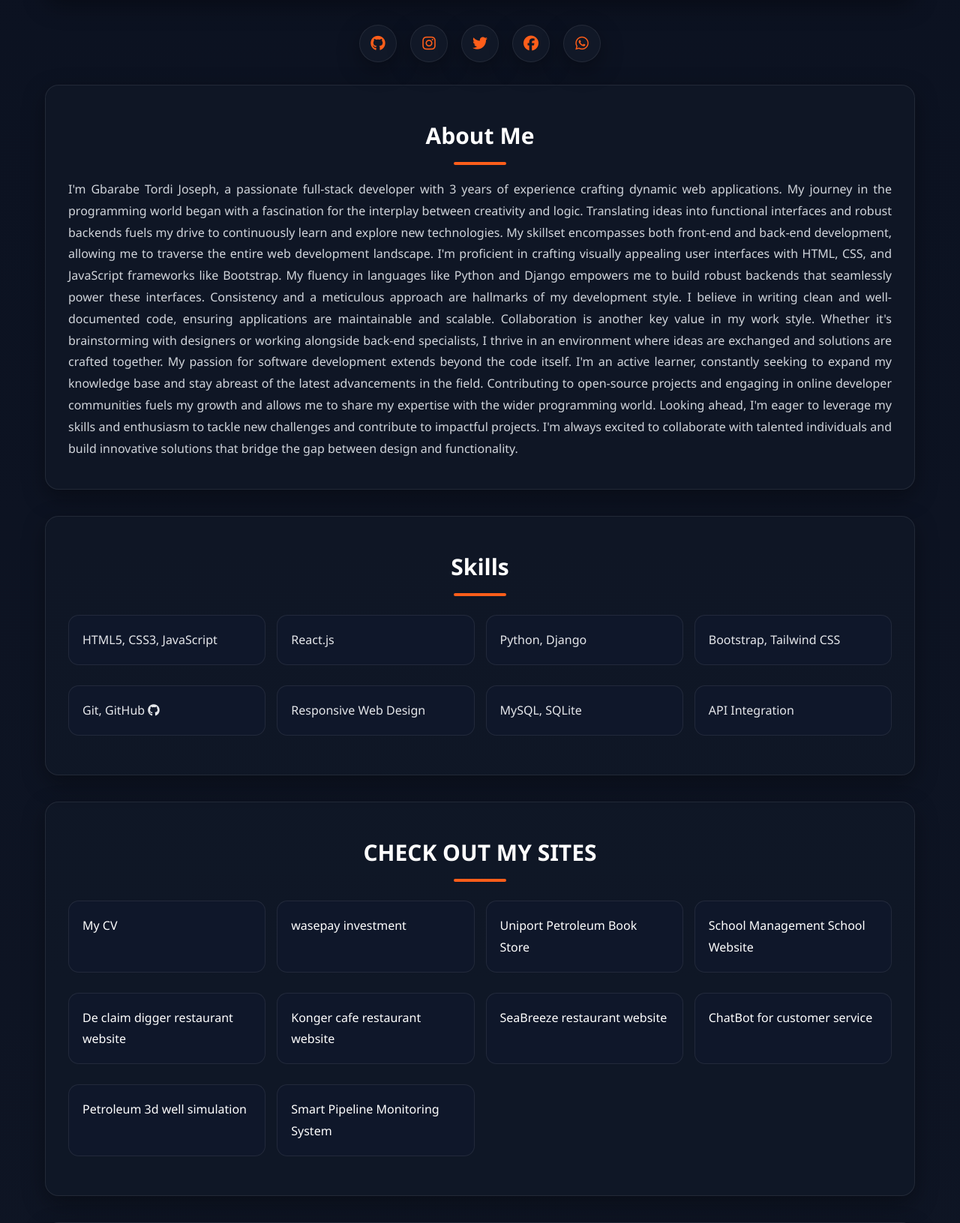
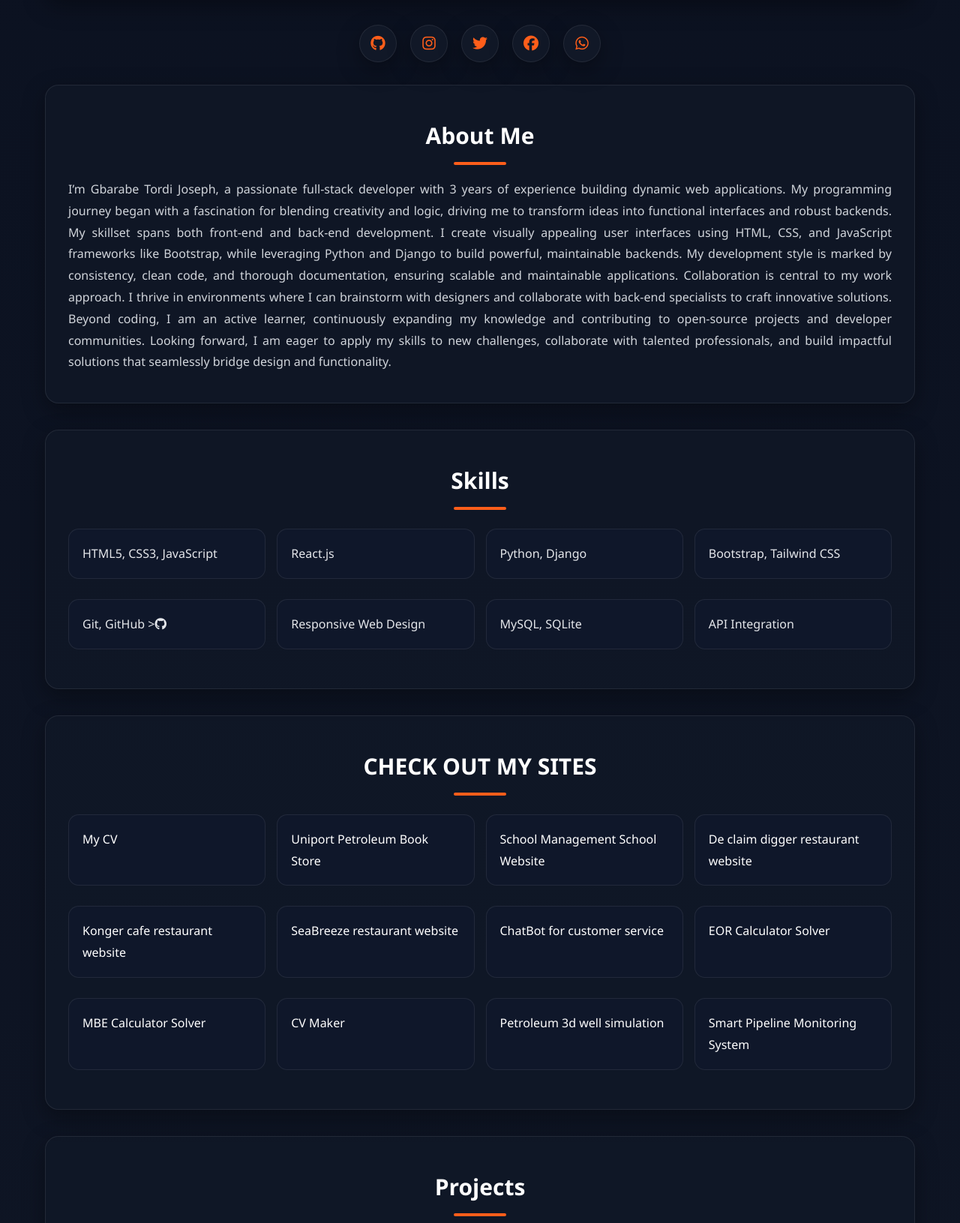
Before and after one commit to Tordi-portfolio/my_port_folio, a Django app: page / in a window 1280 px wide. Shown: the part 581-2212 px from the top of the page at 75% size. Run offline with Django 5.2, Linux system fonts and the light colour scheme.

Commit message:
Add files via upload

```diff
--- a/templates/home.html
+++ b/templates/home.html
@@ -466,15 +466,17 @@
       <h2>About Me</h2>
 
       <p>
-        I'm Gbarabe Tordi Joseph, a passionate full-stack developer with 3 years of experience crafting dynamic web applications. My journey in the programming world began with a fascination for the interplay between creativity and logic. Translating ideas into functional interfaces and robust backends fuels my drive to continuously learn and explore new technologies.
-
-        My skillset encompasses both front-end and back-end development, allowing me to traverse the entire web development landscape. I'm proficient in crafting visually appealing user interfaces with HTML, CSS, and JavaScript frameworks like Bootstrap. My fluency in languages like Python and Django empowers me to build robust backends that seamlessly power these interfaces.
-
-        Consistency and a meticulous approach are hallmarks of my development style. I believe in writing clean and well-documented code, ensuring applications are maintainable and scalable. Collaboration is another key value in my work style. Whether it's brainstorming with designers or working alongside back-end specialists, I thrive in an environment where ideas are exchanged and solutions are crafted together.
-
-        My passion for software development extends beyond the code itself. I'm an active learner, constantly seeking to expand my knowledge base and stay abreast of the latest advancements in the field. Contributing to open-source projects and engaging in online developer communities fuels my growth and allows me to share my expertise with the wider programming world.
-
-        Looking ahead, I'm eager to leverage my skills and enthusiasm to tackle new challenges and contribute to impactful projects. I'm always excited to collaborate with talented individuals and build innovative solutions that bridge the gap between design and functionality.
+        I’m Gbarabe Tordi Joseph, a passionate full-stack developer with 3 years of experience building dynamic web
+        applications. My programming journey began with a fascination for blending creativity and logic, driving me
+        to transform ideas into functional interfaces and robust backends. My skillset spans both front-end and back-end
+        development. I create visually appealing user interfaces using HTML, CSS, and JavaScript frameworks like
+        Bootstrap, while leveraging Python and Django to build powerful, maintainable backends. My development style
+        is marked by consistency, clean code, and thorough documentation, ensuring scalable and maintainable
+        applications. Collaboration is central to my work approach. I thrive in environments where I can brainstorm with
+        designers and collaborate with back-end specialists to craft innovative solutions. Beyond coding, I am an active
+        learner, continuously expanding my knowledge and contributing to open-source projects and developer communities. Looking
+        forward, I am eager to apply my skills to new challenges, collaborate with talented professionals, and build impactful
+        solutions that seamlessly bridge design and functionality.
       </p>
 
     </section>
@@ -488,7 +490,7 @@
         <li>React.js</li>
         <li>Python, Django</li>
         <li>Bootstrap, Tailwind CSS</li>
-        <li>Git, GitHub <a href="https://github.com/Tordi-portfolio?tab=repositories"><i class="fab fa-github"></i></a></li>
+        <li>Git, GitHub ><i class="fab fa-github"></i></li>
         <li>Responsive Web Design</li>
         <li>MySQL, SQLite</li>
         <li>API Integration</li>
@@ -501,14 +503,16 @@
       <h2>CHECK OUT MY SITES</h2>
 
       <ul>
-        <li><a href="Https://tordicv.pythonanywhere.com">My CV</a></li>
-        <li><a href="Https://wasepay.pythonanywhere.com">wasepay investment</a></li>
-        <li><a href="UniportPetroleumBooks.pythonanywhere.com">Uniport Petroleum Book Store</a></li>
-        <li><a href="Https://tordischool.pythonanywhere.com">School Management School Website</a></li>
-        <li><a href="">De claim digger restaurant website</a></li>
-        <li><a href="">Konger cafe restaurant website</a></li>
+        <li><a href="https://tordicv.pythonanywhere.com">My CV</a></li>
+        <li><a href="https://UniportPetroleumBooks.pythonanywhere.com">Uniport Petroleum Book Store</a></li>
+        <li><a href="https://tordischool.pythonanywhere.com">School Management School Website</a></li>
+        <li><a href="https://declaimdiggerstore.onrender.com">De claim digger restaurant website</a></li>
+        <li><a href="https://kongercafe.onrender.com">Konger cafe restaurant website</a></li>
         <li><a href="">SeaBreeze restaurant website</a></li>
-        <li><a href="">ChatBot for customer service</a></li>
+        <li><a href="https://chatbotservice-g72s.onrender.com/">ChatBot for customer service</a></li>
+        <li><a href="https://EORCalculator.pythonanywhere.com">EOR Calculator Solver</a></li>
+        <li><a href="https://mbecalculation.pythonanywhere.com">MBE Calculator Solver</a></li>
+        <li><a href="https://tordicvmaker.pythonanywhere.com">CV Maker</a></li>
         <li><a href="https://emmaprojectwork.pythonanywhere.com/">Petroleum 3d well simulation</a></li>
         <li><a href="https://emmauelfinalyearproject.pythonanywhere.com/">Smart Pipeline Monitoring System</a></li>
       </ul>
@@ -530,6 +534,9 @@
         <li>Petroleum 3d well simulation</li>
         <li>Smart Pipeline Monitoring System</li>
         <li>ChatBot for customer service</li>
+        <li>MBE Calculator Solver</li>
+        <li>EOR Calculator Solver</li>
+        <li>CV Maker</li>
       </ul>
 
     </section>
```
